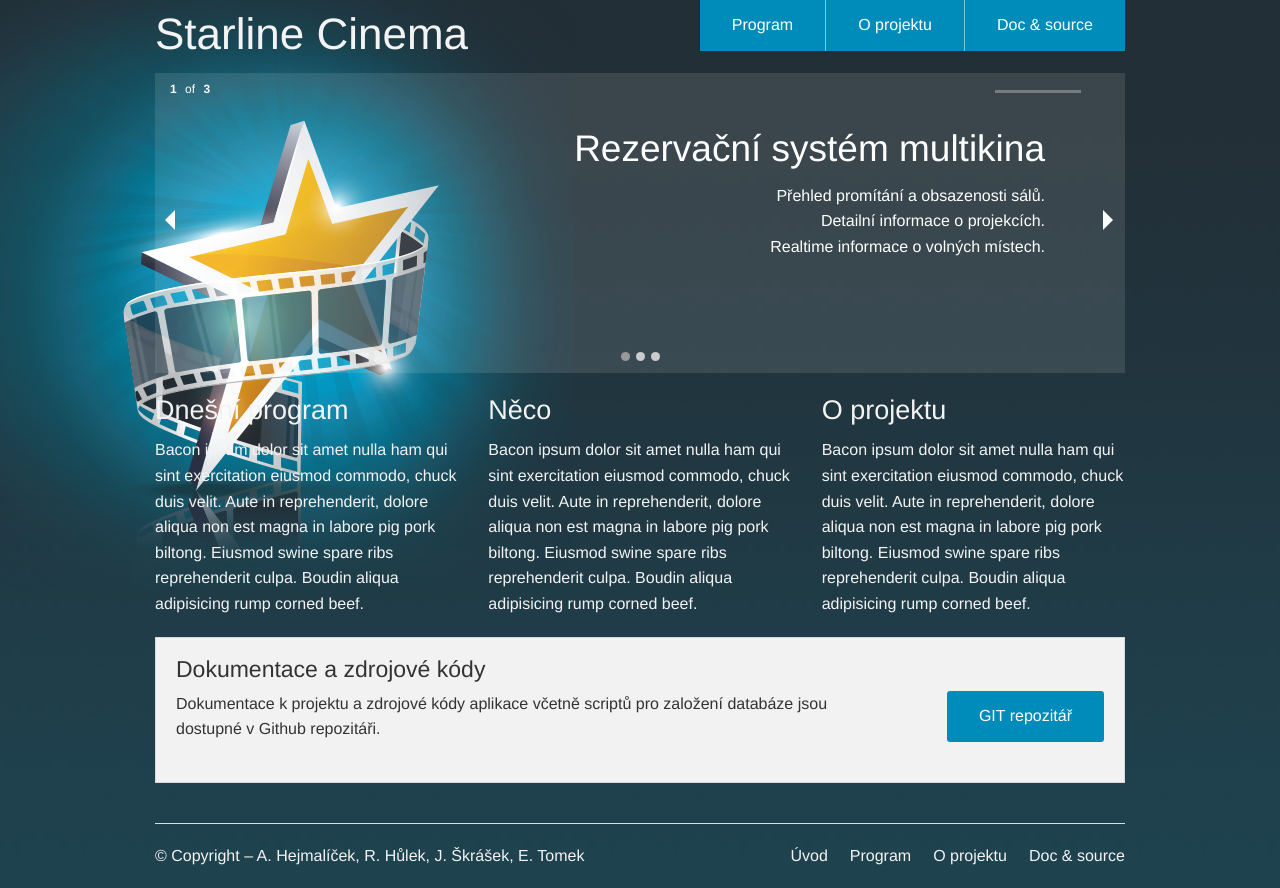
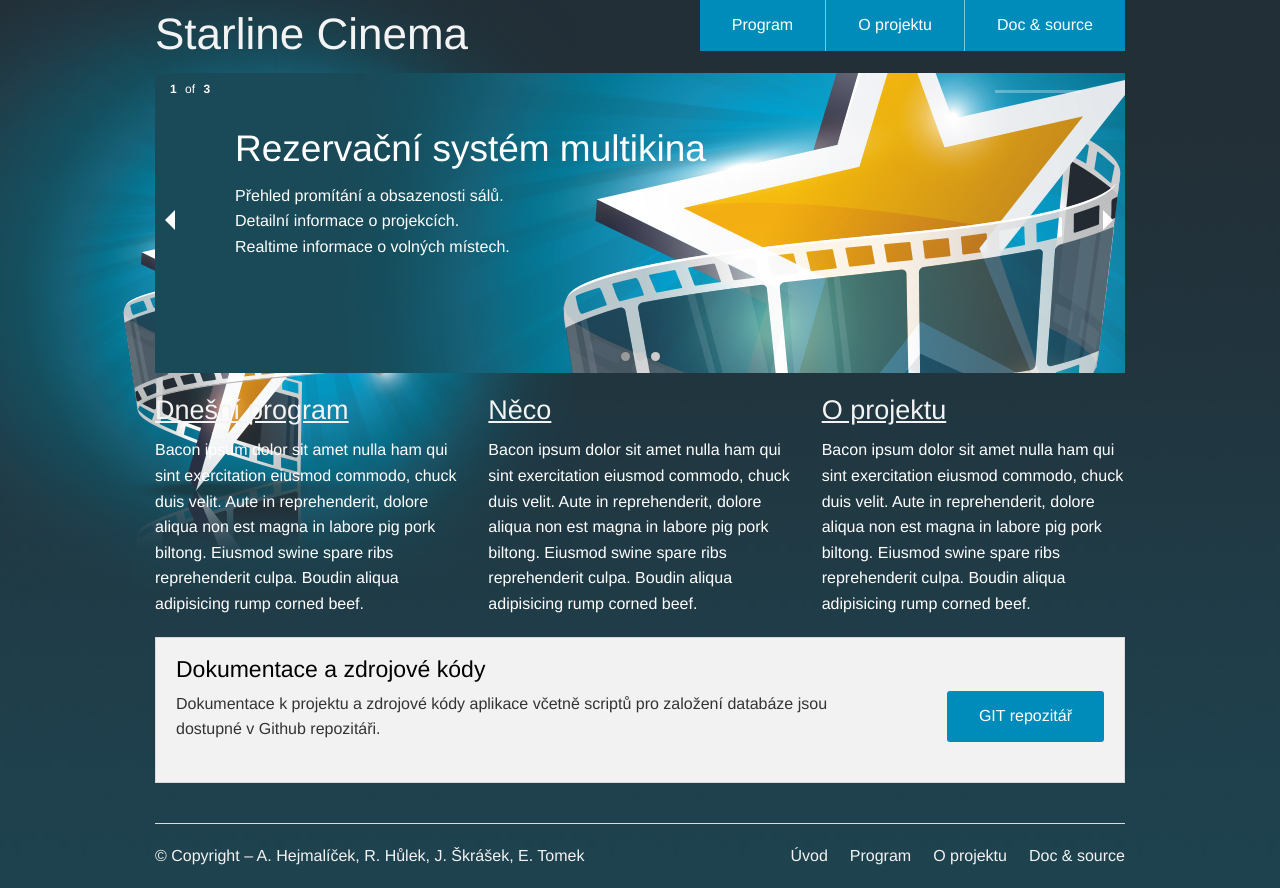
Before and after one commit to hrach/fimu-pa036-booking-system, a Symfony app: template app-dev-root/src/PA032/Bundle/MultikinoBundle/Resources/views/Default/index.html.twig in a window 1280 px wide. Run offline with Twig, Linux system fonts and the light colour scheme; the template is opened without the code that fills it, so the values that code supplies are empty; some libraries are stand-ins or nearby versions.

Commit message:
Kompletni implementace funkce zobrazit program. Grafika.

```diff
--- a/app-dev-root/web/bundles/multikino/css/style.css
+++ b/app-dev-root/web/bundles/multikino/css/style.css
@@ -7,7 +7,7 @@ body {
 	background-color: #1e4350;
 }
 
-body, h1, h2, h3, h4, h5, a {
+body, h1, h2, h3, h4, h5, a, footer p {
 	color: #f3f3f3;
 }
 
@@ -16,6 +16,10 @@ body, h1, h2, h3, h4, h5, a {
 	background-position: 0 -100px;
 	background-repeat: no-repeat;
 	min-height: 700px;
+}
+
+.body-wrapper, .body-wrapper h1, .body-wrapper h2, .body-wrapper h3, .body-wrapper h4, .body-wrapper h5 {
+	color: #000;
 }
 
 .intro-orbit li {
@@ -27,14 +31,72 @@ body, h1, h2, h3, h4, h5, a {
 
 .intro-orbit li * {
 	color: white;
-	text-align: right;
 }
 
 .intro-orbit .orbit-content {
 	margin: 30px 60px;
 }
 
-.content-wrapper {
+.intro-orbit li.orbit-content-01 {
+	background-image: url("../img/banner-01.jpg");
+}
+
+.intro-orbit li.orbit-content-02 {
+	background-image: url("../img/banner-02.jpg");
+}
+
+.intro-orbit li.orbit-content-03 {
+	background-image: url("../img/banner-03.jpg");
+}
+
+.intro-orbit li.orbit-content-03 * {
+	text-align: right;
+	color: #333;
+}
+
+.intro-blocks {
+	color: #fff;
+}
+
+.intro-blocks h3 a {
+	text-decoration: underline;
+}
+
+/*************************************
+ * program pobocky
+ */
+
+.schedule-board-wrapper {
+}
+
+.hall .heading {
+	width: 100%;
+}
+
+.schedule-board {
+	position: relative;
 	background-image: url("../img/banner-bg.png");
 	background-repeat: repeat;
 }
+
+.projection {
+	position: absolute;
+	min-width: 100%;
+	border: solid 2px #555;
+}
+
+.projection h4 {
+	font-size: 1.1em;
+}
+
+.projection p {
+	font-size: 0.8em;
+}
+
+hr.cleaner {
+	clear:both;
+	height:1px;
+	margin: -1px 0 0 0; padding:0;
+	border:none;
+	visibility: hidden;
+}
```
Also changed, not shown: app-dev-root/web/bundles/multikino/img/banner-01.jpg (added), app-dev-root/web/bundles/multikino/img/banner-02.jpg (added), app-dev-root/web/bundles/multikino/img/banner-03.jpg (added), app-dev-root/web/bundles/multikino/img/banner-bg.png.
